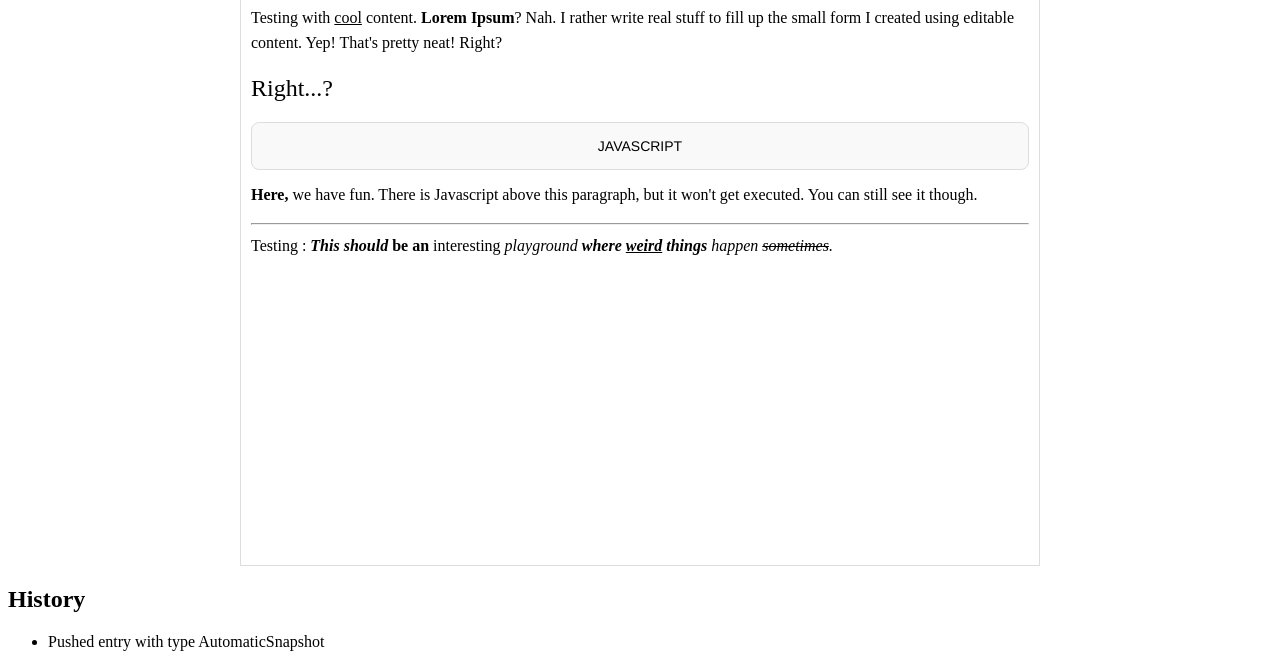
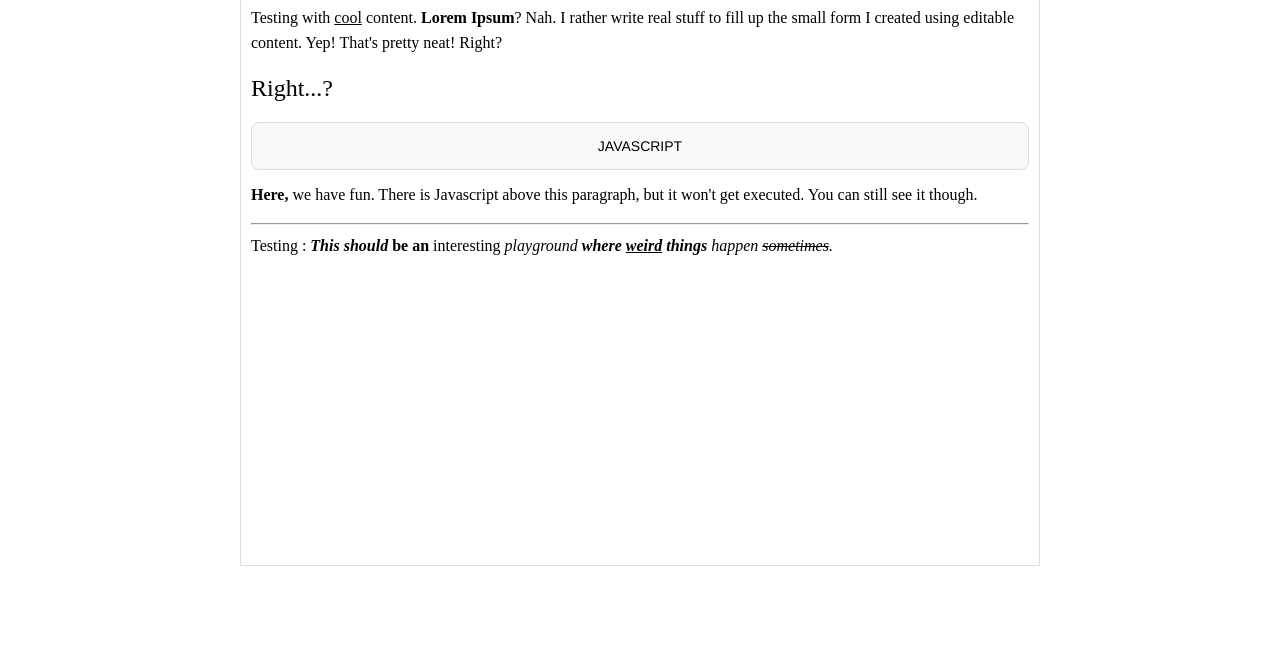
Before and after one commit to rykdesjardins/lilium-text, a website: page dev/test.html in a window 1280 px wide. Shown: the part 219-886 px from the top of the page. After the commit the page ends 800 px from the top, so only its background shows below. Drawn offline with nearby package versions, Linux system fonts and the light colour scheme; a web font is replaced by a local one.

Commit message:
Pushing new build

```diff
--- a/dev/test.html
+++ b/dev/test.html
@@ -20,11 +20,6 @@
 
         </div>
 
-        <div id="history">
-            <h2>History</h2>
-            <ul id="history-list"></ul>
-        </div>
-
         <script src="//cdnjs.cloudflare.com/ajax/libs/less.js/2.5.1/less.min.js"></script>
         <script src="liliumtext.js"></script>
         <script>
@@ -35,12 +30,6 @@
                 height : "640px",
                 content : content
             });
-
-            editor.bind('history', function(editor, entry) {
-                const li = document.createElement('li');
-                li.textContent = "Pushed entry with type " + entry.type;
-                document.getElementById('history-list').appendChild(li);
-            });
         </script>
 
     </body>
--- a/package.json
+++ b/package.json
@@ -1,8 +1,8 @@
 {
   "name": "lilium-text",
-  "version": "1.0.4",
+  "version": "1.0.5",
   "description": "Web rich text editor. Not ready to be used at all.",
-  "main": "testserver.js",
+  "main": "build/liliumtext.js",
   "scripts": {
     "build": "lessc dev/minim.less build/minim.css && uglifycss build/minim.css > build/minim.min.css && babel dev/liliumtext.js -o build/liliumtext.js",
     "test": "echo \"Error: no test specified\" && exit 1"
```
Also changed, not shown: build/liliumtext.js, build/minim.css, build/minim.min.css.
